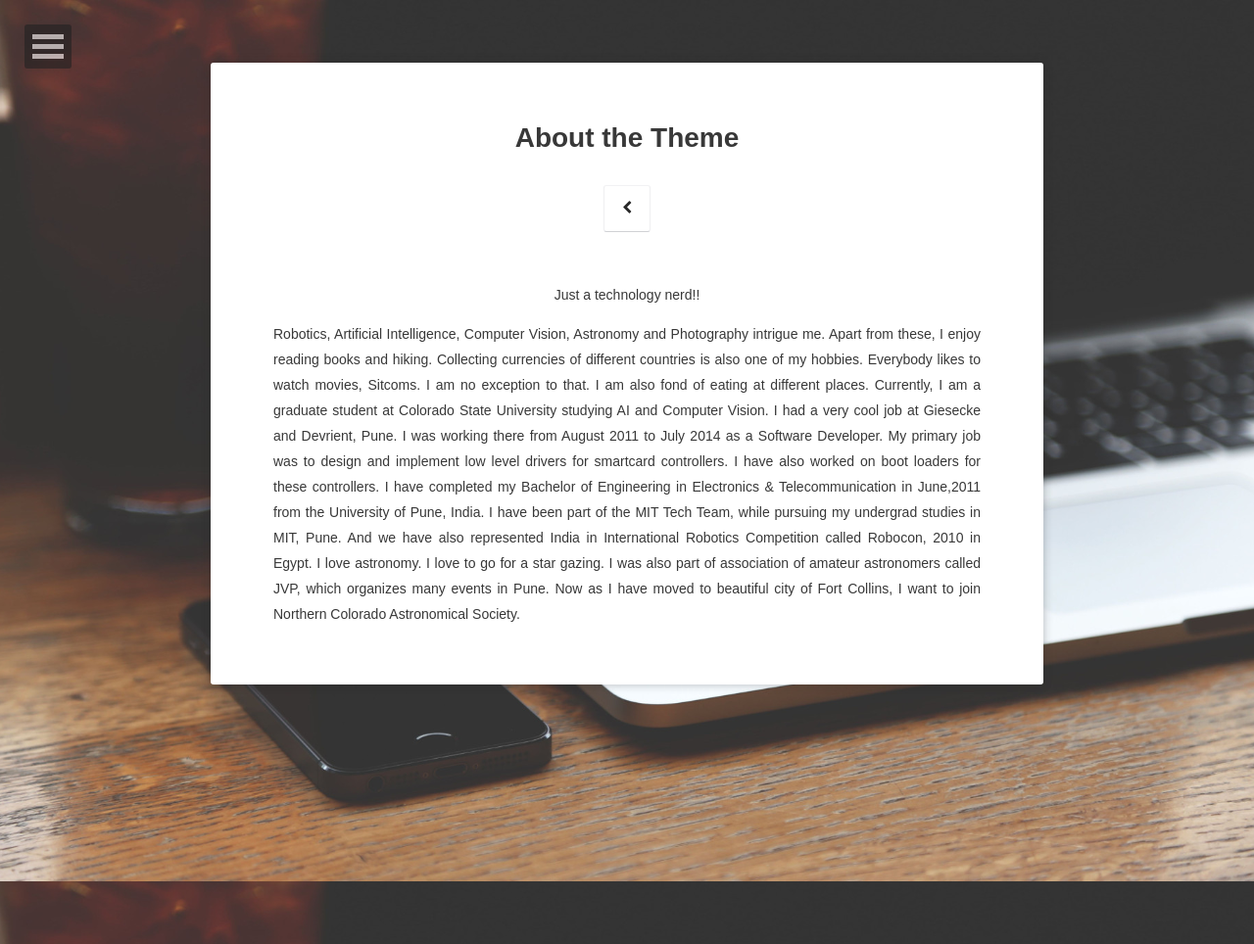
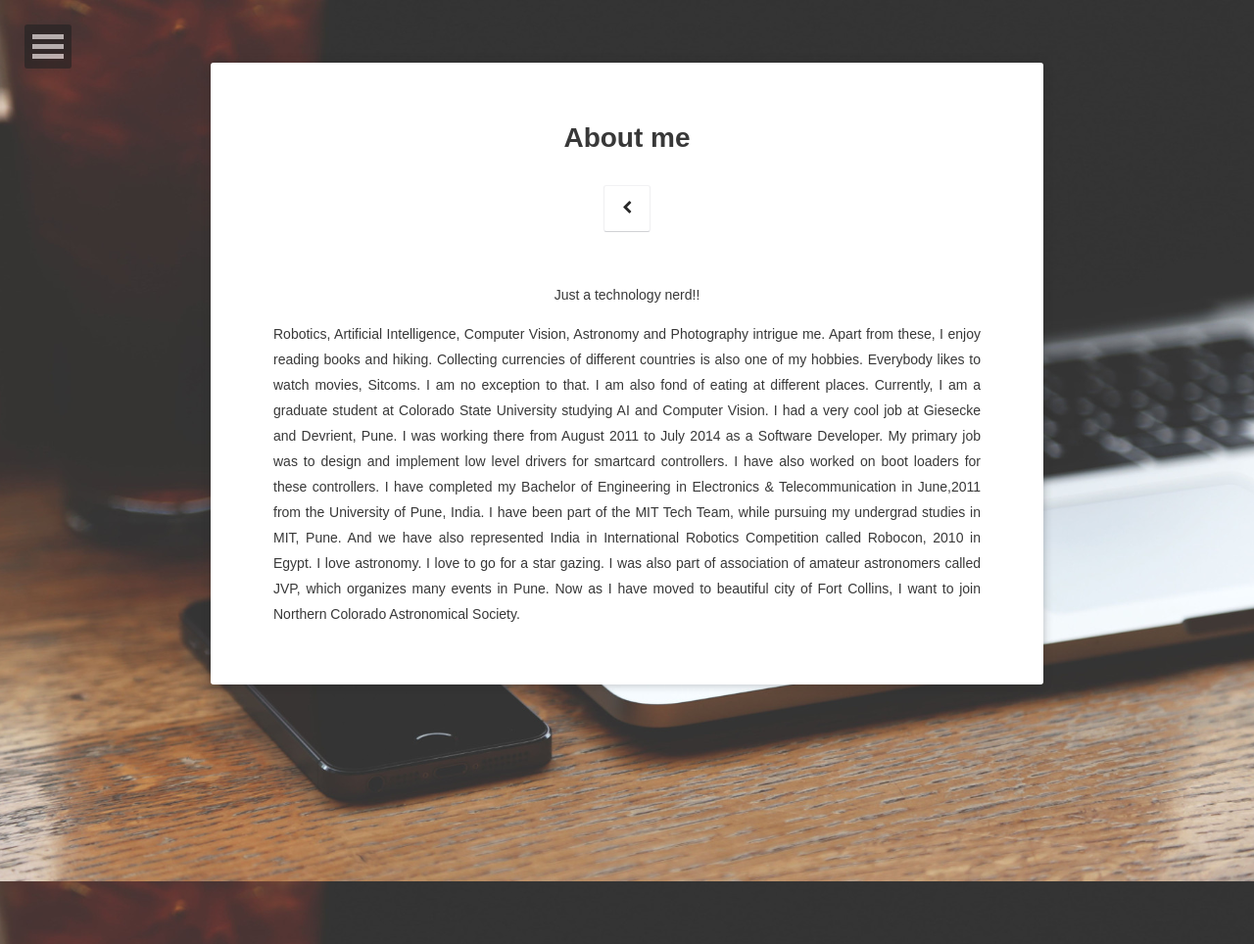
Before and after one commit to vishsangale/vishsangale.github.io, a Jekyll site: the page built from about/index.md, in a window 1280 px wide. Shown: the whole page at 98% size. Built offline with Jekyll 4.4.1, drawn with Linux system fonts in a browser that asks for light colours; some web fonts are replaced; comment, search, counter and statistics services are not loaded.

Commit message:
Updating about me

```diff
--- a/about/index.md
+++ b/about/index.md
@@ -1,7 +1,6 @@
 ---
 layout: page
-title: About the Theme
-tags: [about, Jekyll, theme, moon]
+title: About me
 date: 2016-03-21
 ---
 
```
